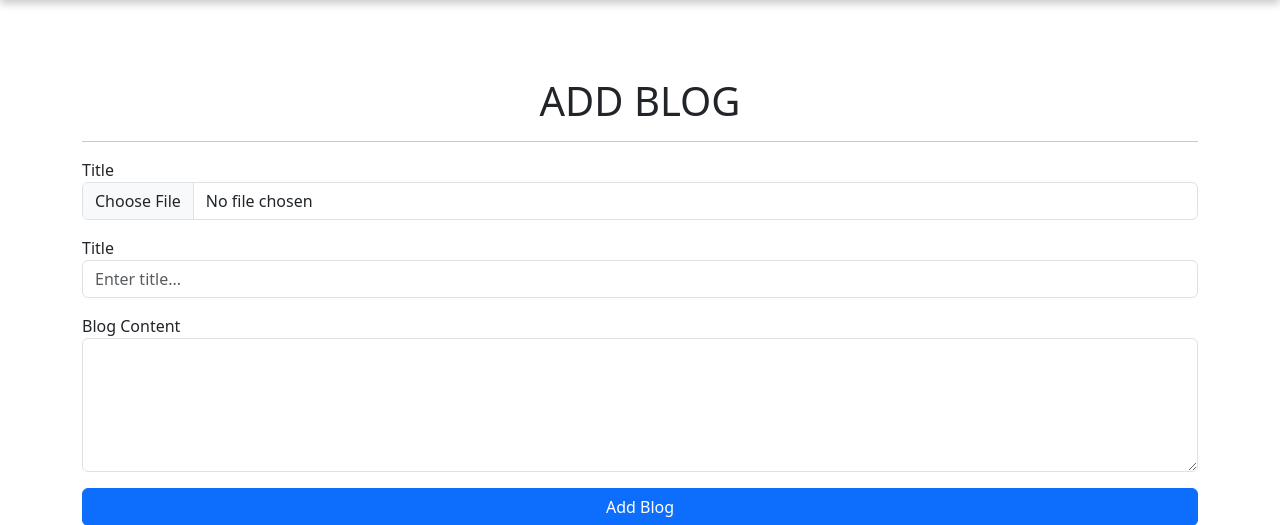
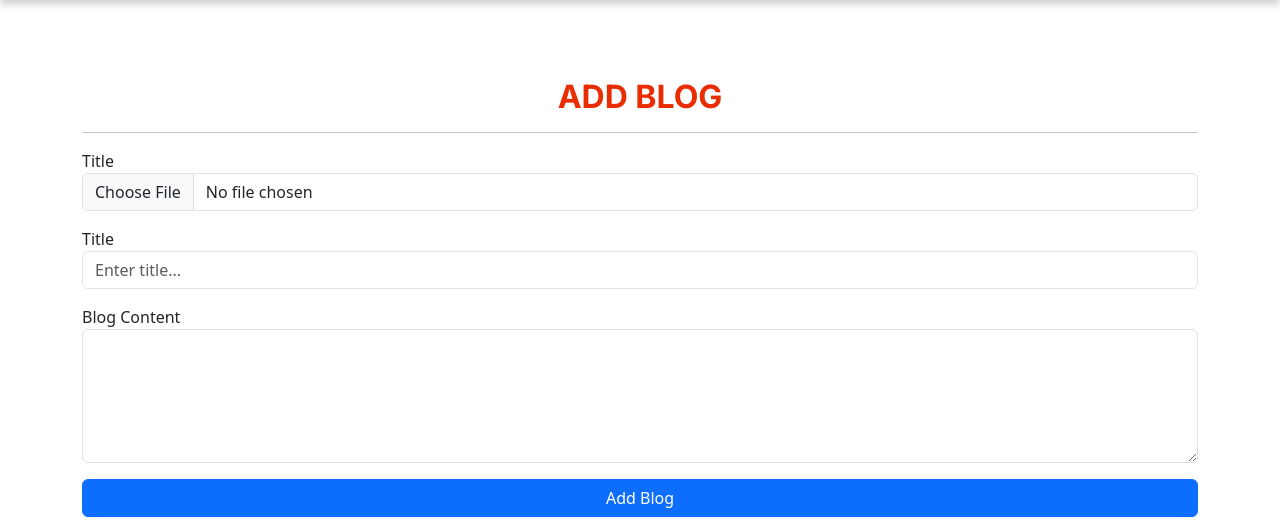
Before and after one commit to caleb1711/blog-institue, a Django app: page /addblog/ in a window 1280 px wide. Shown: the part 83-608 px from the top of the page. Run offline with Django 4.2, Linux system fonts and the light colour scheme.

Commit message:
Change the some design of cards

```diff
--- a/static/css/style.css
+++ b/static/css/style.css
@@ -194,7 +194,7 @@
   letter-spacing: 1.5px;
   font-weight: 500;
   text-transform: uppercase;
-  color: #c8a482;
+  color: #ea2d00;
   margin-bottom: 33px;
 }
 .blog_card:hover .blog_card_image img {
@@ -261,6 +261,15 @@
   font-weight: 500;
   line-height: normal;
   margin-top: 1rem;
+}
+.allblogs{
+  color: #ea2d00;
+    font-family: "Inter";
+    font-size: 32px;
+    font-style: normal;
+    font-weight: 700;
+    line-height: normal;
+    text-align: center;
 }
 .logo-link {
   text-decoration: none;
--- a/templates/blog/addblog.html
+++ b/templates/blog/addblog.html
@@ -3,7 +3,7 @@
 {% block title %}Blog Institute | Add Blog{% endblock %}
 
 {% block content %}
-<h1 class="m-3 text-center">ADD BLOG</h1>
+<h1 class="m-3 text-center allblogs">ADD BLOG</h1>
 {% if messages %}
 
     {% for message in messages %}
--- a/templates/blog/editblog.html
+++ b/templates/blog/editblog.html
@@ -5,7 +5,7 @@
 {% block content %}
 <div class="container blog_container">
 
-  <h1 class="m-3 text-center">Edit BLOG</h1>
+  <h1 class="m-3 text-center allblogs">Edit BLOG</h1>
   {% if messages %}
 
     {% for message in messages %}
--- a/templates/blog/myblogs.html
+++ b/templates/blog/myblogs.html
@@ -17,7 +17,7 @@
 
     {% endif %}
 
-  <h1 class="m-5 text-center">MY BLOGS</h1>
+  <h1 class="m-5 text-center allblogs">MY BLOGS</h1>
   <hr />
   <div class="row">
     {% if blogs %}
@@ -28,8 +28,8 @@
           <img src="{{blog.image.url}}" height="185px" alt="" />
         </div>
         <div class="blog_card_content">
-          <h3>{{blog.title}}</h3>
-          <p>{{blog.content|slice:":50"}}
+          <h3>{{blog.title|slice:":20"}}</h3>
+          <p>{{blog.content|slice:":35"}}...
           </p>
 
         </div>
--- a/templates/blogdetails.html
+++ b/templates/blogdetails.html
@@ -1,5 +1,5 @@
 {% extends 'base.html' %}
-
+{% load static %}
 {% block title %}Blog Institute | Blog Details{% endblock %}
 
 {% block content %}
--- a/templates/index.html
+++ b/templates/index.html
@@ -15,7 +15,7 @@
 
     {% endif %}
 
-  <h1 class="m-5 text-center">ALL BLOGS</h1>
+  <h1 class="m-5 text-center allblogs">ALL BLOGS</h1>
   <hr />
   <div class="row">
     {% if blogs %}
@@ -26,8 +26,8 @@
           <img src="{{blog.image.url}}" height="185px" alt="" />
         </div>
         <div class="blog_card_content">
-          <h3>{{blog.title}}</h3>
-          <p>{{blog.content|slice:":50"}}
+          <h3>{{blog.title|slice:":25"}}</h3>
+          <p>{{blog.content|slice:":35"}}...
           </p>
           <a
             href="{% url 'blog_detail' blog.id %}"
```
Also changed, not shown: db.sqlite3.
